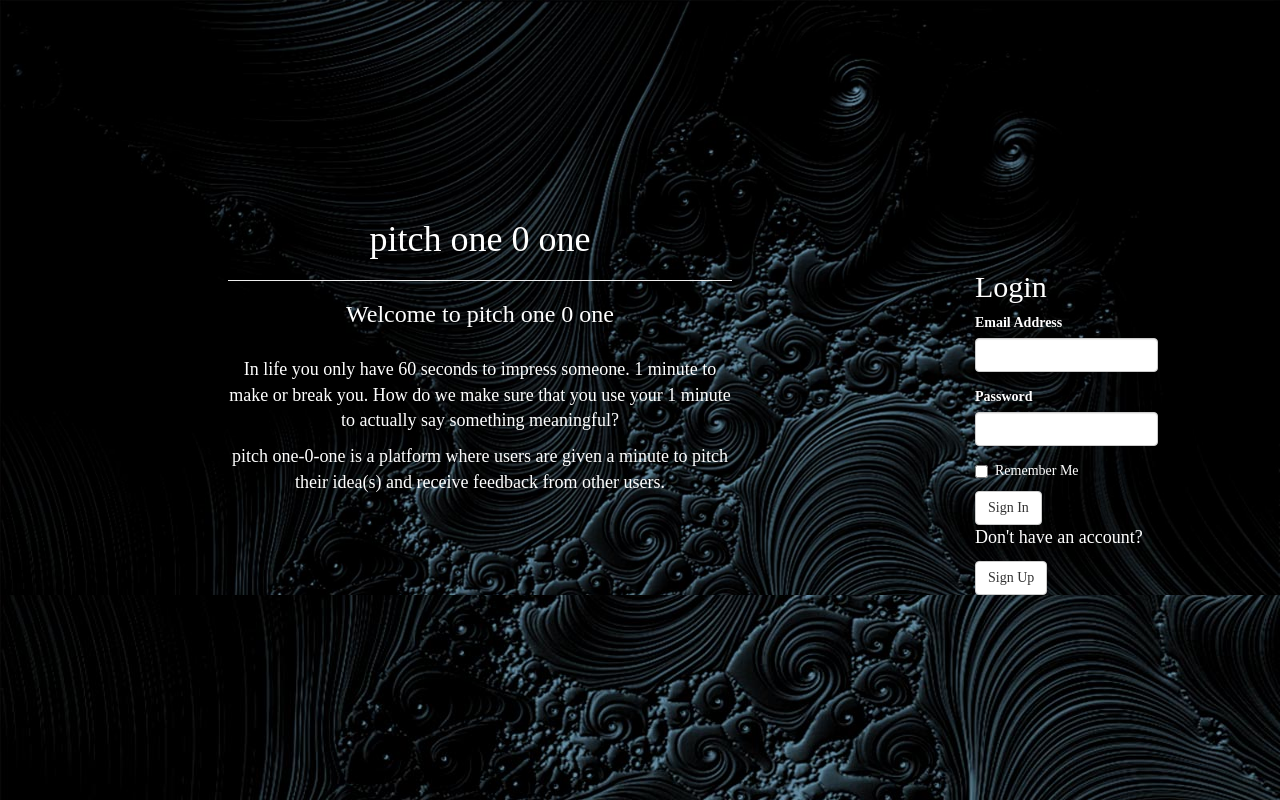
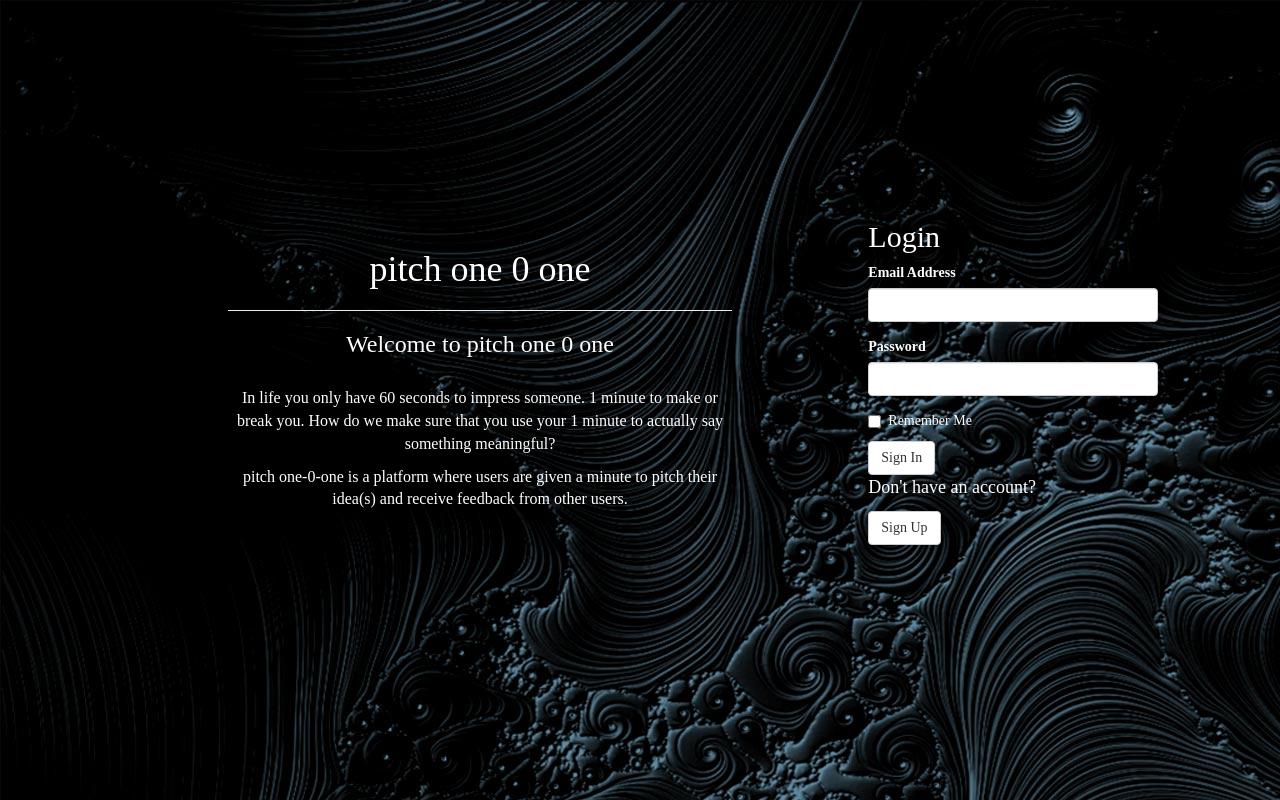
Before and after one commit to rickmutua/pitch, a Flask app: page /authenticate/login in a window 1280 px wide. Run offline with Flask 2, Linux system fonts and the light colour scheme; some libraries are stand-ins or nearby versions.

Commit message:
update change styling on login/registration page minor modifications

```diff
--- a/app/templates/auth/login.html
+++ b/app/templates/auth/login.html
@@ -17,13 +17,13 @@
 
 {% block content %}
 
-    <div class="container-fluid" style="background-image: url({{ url_for('static', filename='images/back.jpg') }}); background-size: cover; background-repeat: no-repeat; font-family: 'Playfair Display', serif;">
+    <div class="container-fluid">
 
         <div class="row" style="margin-top: 200px;">
 
             <div class="col-sm-2 col-md-2 col-lg-2"></div>
 
-            <div class="col-sm-5 col-md-5 col-lg-5" style="text-align: center;">
+            <div class="col-sm-5 col-md-5 col-lg-5" style="text-align: center; margin-top: 30px;">
 
                 <h1> pitch one 0 one </h1>
 
@@ -33,19 +33,19 @@
 
                 <br>
 
-                <p>
+                <p style="font-size: 16px;">
                     In life you only have 60 seconds to impress someone. 1 minute to make or break you. How do we make sure that you use your 1 minute to actually say something meaningful?
                 </p>
 
-                <p>
+                <p style="font-size: 16px;">
                     pitch one-0-one is a platform where users are given a minute to pitch their idea(s) and receive feedback from other users.
                 </p>
 
             </div>
 
-            <div class="col-sm-2 col-md-2 col-lg-2"></div>
+            <div class="col-sm-1 col-md-1 col-lg-1"></div>
 
-            <div class="col-sm-2 col-md-2 col-lg-2" style="margin-top: 50px;">
+            <div class="col-sm-3 col-md-3 col-lg-3">
 
                 <h2> Login </h2>
 
```
Also changed, not shown: app/templates/auth/register.html (+8 -10 lines).
